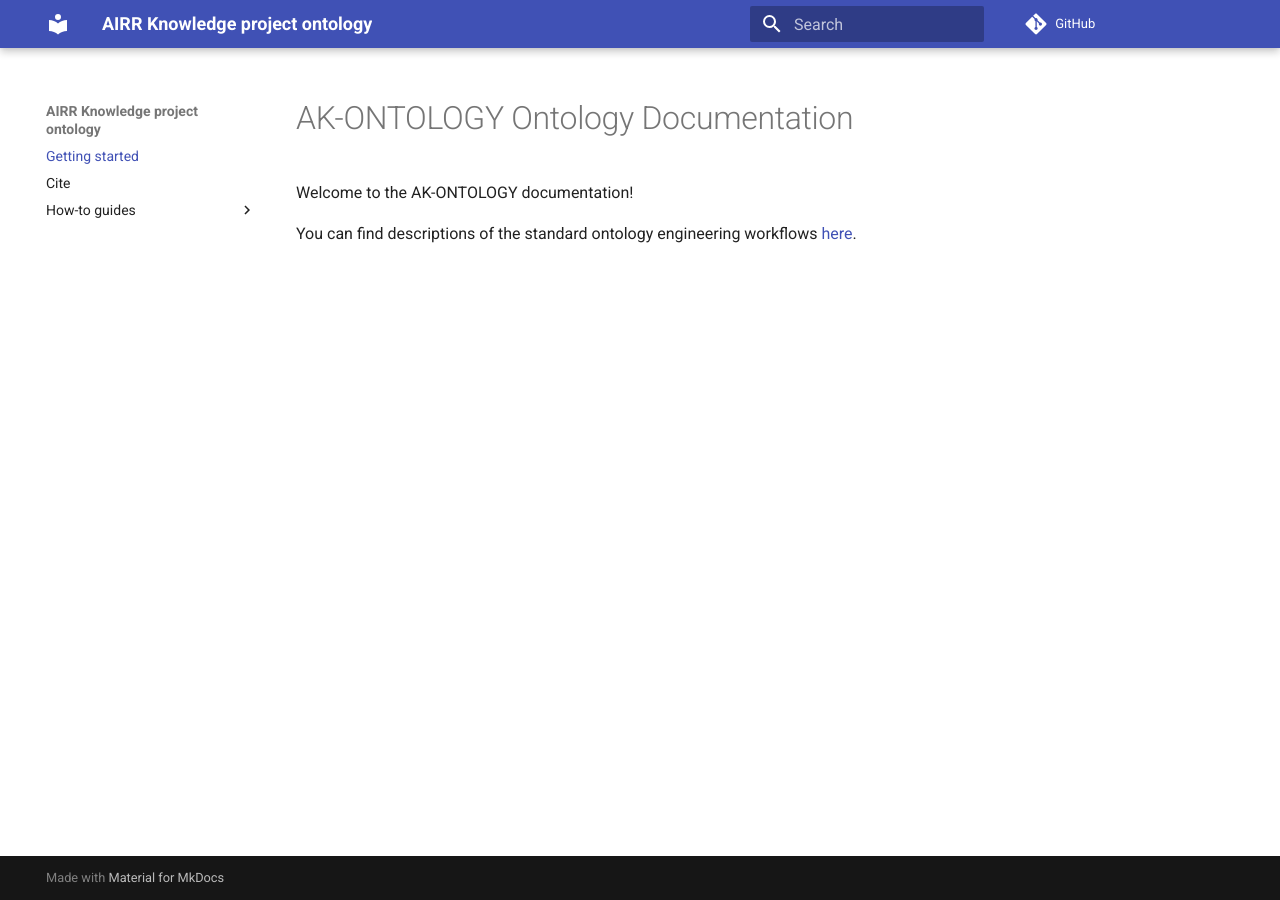
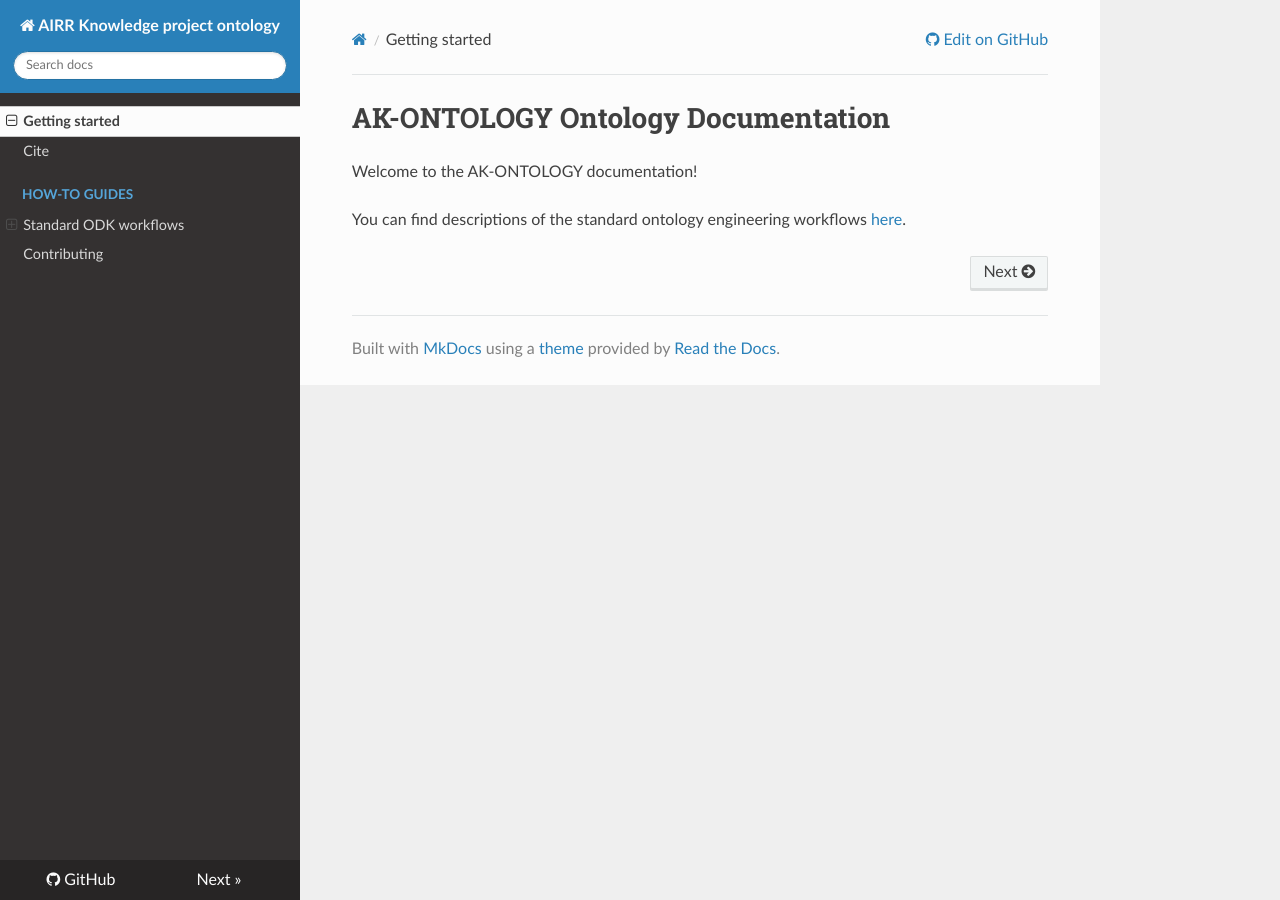
Before and after one commit to airr-knowledge/ak-ontology, an MkDocs documentation site: the page built from docs/index.md, in a window 1280 px wide. Built offline with MkDocs 1.6.1, drawn with Linux system fonts in a browser that asks for light colours; nearby versions of some CDN libraries; comment, search, counter and statistics services are not loaded.

Commit message:
doc config

```diff
--- a/mkdocs.yaml
+++ b/mkdocs.yaml
@@ -1,22 +1,5 @@
 site_name: AIRR Knowledge project ontology
-theme:
-  name: material
-  features:
-    - content.tabs.link
-plugins:
-  - search
-  - table-reader
-markdown_extensions:
-  - pymdownx.highlight:
-  - pymdownx.inlinehilite
-  - pymdownx.snippets
-  - pymdownx.superfences
-  - pymdownx.tabbed:
-  - pymdownx.critic
-  - pymdownx.caret
-  - pymdownx.keys
-  - pymdownx.mark
-  - pymdownx.tilde
+theme: readthedocs
 
 site_url: https://airr-knowledge.github.io/ak-ontology/
 repo_url: https://github.com/airr-knowledge/ak-ontology/
```
